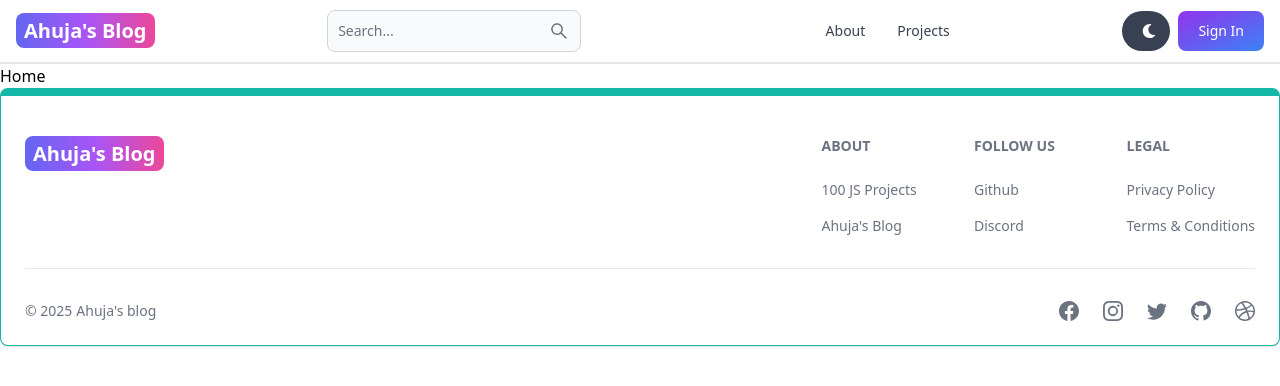
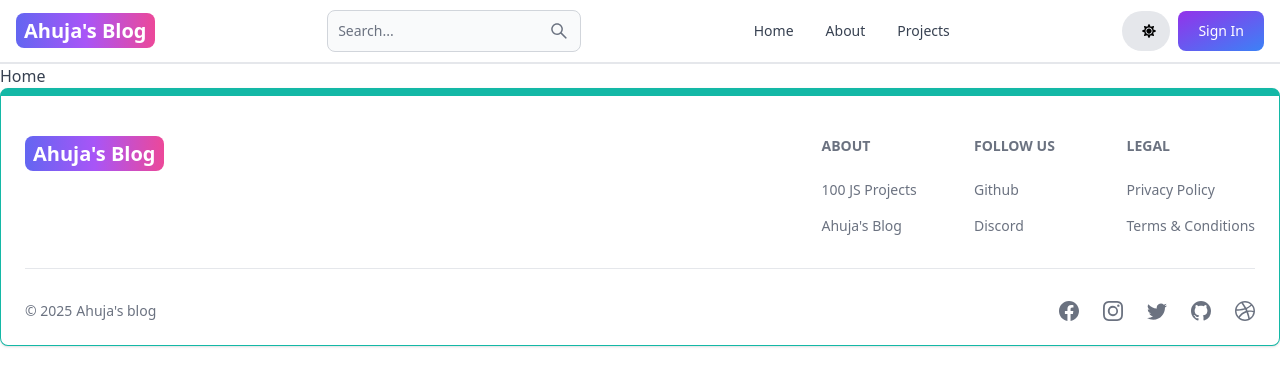
Before and after one commit to Sushant-Ahuja-13/mern-blog, a React (Vite) app in the folder client/: page / in a window 1280 px wide. Shown: the top 386 px of the page. Built offline with nearby package versions, Linux system fonts and the light colour scheme; no server answers.

Commit message:
complete dark mode functionality

```diff
--- a/client/src/components/Header.jsx
+++ b/client/src/components/Header.jsx
@@ -14,22 +14,27 @@ import {
 import { Link, useLocation } from "react-router-dom";
 import React from "react";
 import { AiOutlineSearch } from "react-icons/ai";
-import { FaMoon } from "react-icons/fa";
-import { useSelector } from "react-redux";
+import { FaMoon, FaSun } from "react-icons/fa";
+import { useSelector, useDispatch } from "react-redux";
+import { toggleTheme } from "../redux/theme/themeSlice";
 
 export default function Header() {
   const path = useLocation().pathname;
+  const dispatch = useDispatch();
   const { currentUser } = useSelector((state) => state.user);
+  const { theme } = useSelector((state) => state.theme);
+
   return (
-    <Navbar className="border-b-2 ">
+    <Navbar className="border-b-2">
       <Link
         to={"/"}
-        className="self-center whitespace-nowrap text-white text-sm sm:text-xl font-semibold dark:text-white"
+        className="self-center whitespace-nowrap text-sm sm:text-xl font-semibold dark:text-white"
       >
         <span className="px-2 py-1 bg-gradient-to-r from-indigo-500 via-purple-500 to-pink-500 rounded-lg text-white">
           Ahuja's Blog
         </span>
       </Link>
+
       <form>
         <TextInput
           type="text"
@@ -38,13 +43,26 @@ export default function Header() {
           className="hidden lg:inline"
         />
       </form>
-      <Button className="w-20 h-10 lg:hidden" color={"gray"} pill>
+
+      {/* Mobile Search Button */}
+      <Button
+        className="w-20 h-10 lg:hidden bg-gray-200 hover:bg-gray-300 dark:bg-gray-700 dark:hover:bg-gray-600 text-black dark:text-white"
+        pill
+      >
         <AiOutlineSearch />
       </Button>
+
       <div className="flex gap-2 md:order-2">
-        <Button className="w-12 h-10 hidden sm:inline" color={"gray"} pill>
-          <FaMoon />
+        {/* Theme Toggle Button */}
+        <Button
+          className="w-12 h-10 hidden sm:inline bg-gray-200 hover:bg-gray-300 dark:bg-gray-700 dark:hover:bg-gray-600 text-black dark:text-white"
+          pill
+          onClick={() => dispatch(toggleTheme())}
+        >
+          {theme === "light" ? <FaSun /> : <FaMoon />}
         </Button>
+
+        {/* Auth Buttons */}
         {currentUser ? (
           <Dropdown
             arrowIcon={false}
@@ -68,8 +86,7 @@ export default function Header() {
         ) : (
           <Link to={"/sign-in"}>
             <Button
-              className="bg-gradient-to-br from-purple-600 to-blue-500 text-white hover:bg-gradient-to-bl
-          focus:ring-blue-300 dark:focus:ring-blue-800"
+              className="bg-gradient-to-br from-purple-600 to-blue-500 text-white hover:from-purple-500 hover:to-blue-400 focus:ring-2 focus:ring-purple-300 dark:focus:ring-purple-800"
             >
               Sign In
             </Button>
@@ -78,14 +95,27 @@ export default function Header() {
 
         <NavbarToggle />
       </div>
+
       <NavbarCollapse>
-        <NavbarLink active={path === "/"} as={"div"}>
+        <NavbarLink
+          active={path === "/"}
+          as={"div"}
+          className="text-gray-700 hover:text-black dark:text-gray-300 dark:hover:text-white"
+        >
           <Link to={"/"}>Home</Link>
         </NavbarLink>
-        <NavbarLink active={path === "/about"} as={"div"}>
+        <NavbarLink
+          active={path === "/about"}
+          as={"div"}
+          className="text-gray-700 hover:text-black dark:text-gray-300 dark:hover:text-white"
+        >
           <Link to={"/about"}>About</Link>
         </NavbarLink>
-        <NavbarLink active={path === "/projects"} as={"div"}>
+        <NavbarLink
+          active={path === "/projects"}
+          as={"div"}
+          className="text-gray-700 hover:text-black dark:text-gray-300 dark:hover:text-white"
+        >
           <Link to={"/projects"}>Projects</Link>
         </NavbarLink>
       </NavbarCollapse>
--- /dev/null
+++ b/client/src/components/ThemeProvider.jsx
@@ -0,0 +1,21 @@
+import React, { useEffect } from "react";
+import { useSelector } from "react-redux";
+
+export default function ThemeProvider({ children }) {
+  const { theme } = useSelector((state) => state.theme);
+
+  useEffect(() => {
+    const root = window.document.documentElement;
+    if (theme === "dark") {
+      root.classList.add("dark");
+    } else {
+      root.classList.remove("dark");
+    }
+  }, [theme]);
+
+  return (
+    <div className="bg-white text-gray-700 dark:text-gray-200 dark:bg-[rgb(16,23,42)] min-h-screen">
+      {children}
+    </div>
+  );
+}
--- a/client/src/main.jsx
+++ b/client/src/main.jsx
@@ -5,10 +5,13 @@ import App from "./App.jsx";
 import { store, persistor } from "./redux/store.js";
 import { Provider } from "react-redux";
 import { PersistGate } from "redux-persist/integration/react";
+import ThemeProvider from "./components/ThemeProvider.jsx";
 createRoot(document.getElementById("root")).render(
   <PersistGate persistor={persistor}>
     <Provider store={store}>
-      <App />
+      <ThemeProvider>
+        <App />
+      </ThemeProvider>
     </Provider>
   </PersistGate>
 );
--- a/client/src/redux/store.js
+++ b/client/src/redux/store.js
@@ -1,10 +1,12 @@
 import { configureStore, combineReducers } from '@reduxjs/toolkit'
 import { persistReducer } from 'redux-persist'
 import userReducer from './user/userSlice.js';
-import storage from 'redux-persist/lib/storage'
+import storage from 'redux-persist/lib/storage';
+import themeReducer from './theme/themeSlice';
 import persistStore from 'redux-persist/es/persistStore';
 const rootReducer = combineReducers({
   user: userReducer,
+  theme: themeReducer
 });
 const persistConfig = {
   key: 'root',
--- /dev/null
+++ b/client/src/redux/theme/themeSlice.js
@@ -0,0 +1,26 @@
+import { createSlice } from "@reduxjs/toolkit";
+
+const initialState = {
+    theme: localStorage.getItem("theme") || "light",
+};
+
+const themeSlice = createSlice({
+    name: 'theme',
+    initialState,
+    reducers: {
+        toggleTheme: (state) => {
+            state.theme = state.theme === 'light' ? 'dark' : 'light';
+            localStorage.setItem('theme', state.theme);
+
+            // Apply the dark class to the <html> element
+            if (state.theme === 'dark') {
+                document.documentElement.classList.add('dark');
+            } else {
+                document.documentElement.classList.remove('dark');
+            }
+        },
+    }
+});
+
+export const { toggleTheme } = themeSlice.actions;
+export default themeSlice.reducer;
--- a/client/tailwind.config.js
+++ b/client/tailwind.config.js
@@ -2,6 +2,7 @@ import flowbitePlugin from "flowbite/plugin";
 
 /** @type {import('tailwindcss').Config} */
 export default {
+  darkMode: "class", // <-- ✅ Add this line
   content: [
     "./index.html",
     "./src/**/*.{js,ts,jsx,tsx}",
```
